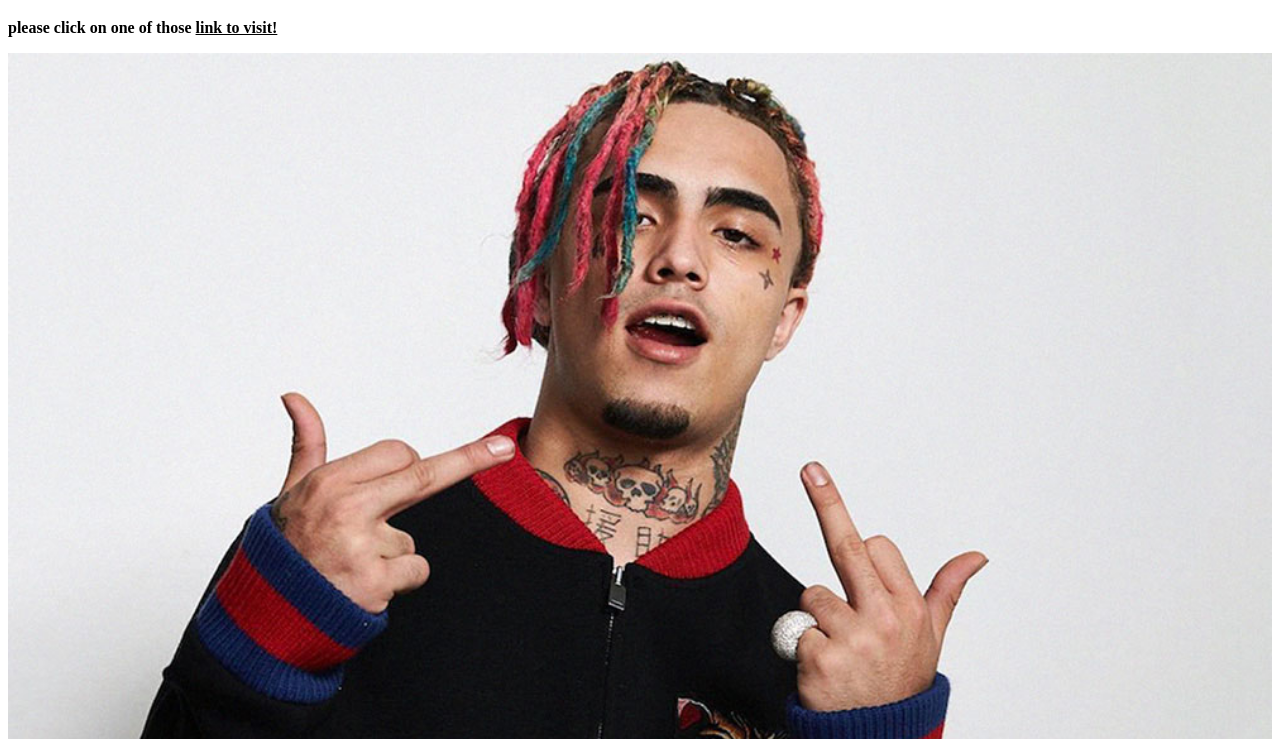
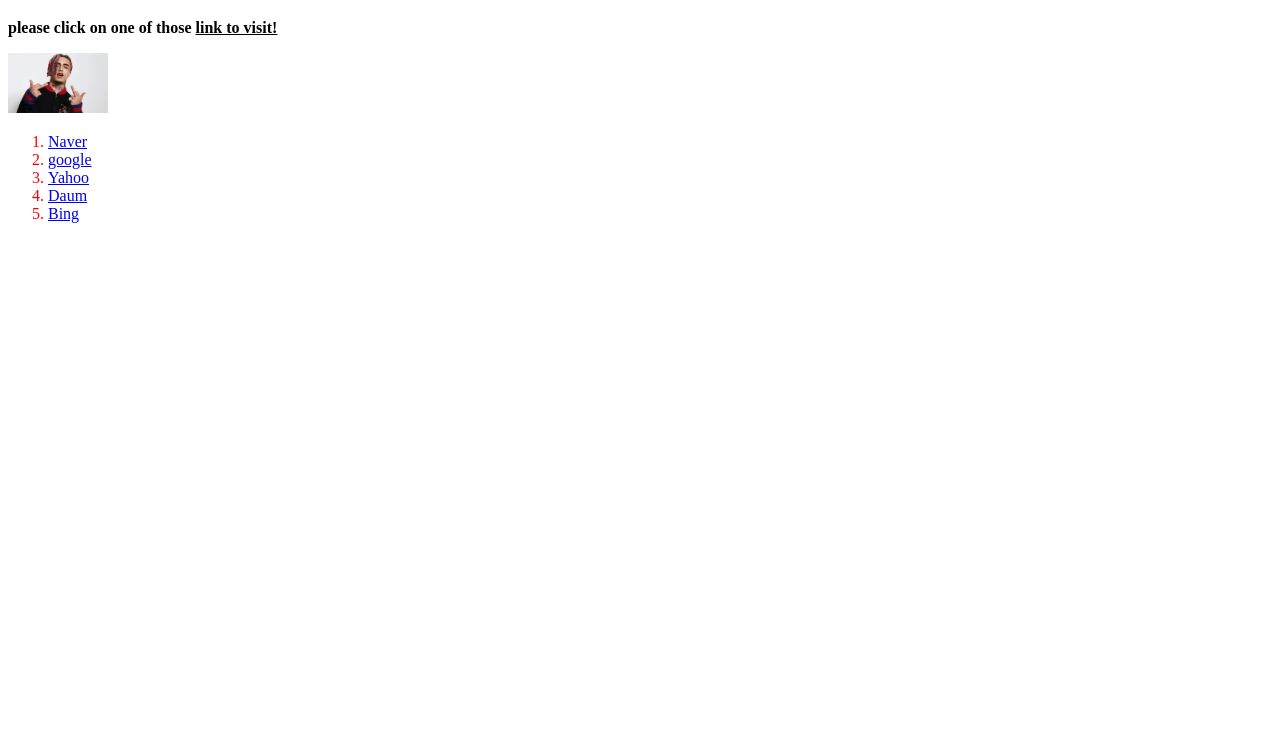
Before and after one commit to M0nKaS/web1, a plain HTML site: page web2.html in a window 1280 px wide. Shown: the part 61-800 px from the top of the page. Drawn offline with Linux system fonts and the light colour scheme.

Commit message:
Update web2.html

```diff
--- a/web2.html
+++ b/web2.html
@@ -13,7 +13,7 @@ color:red;
 <body>
 <h1> Welcome to website redirector. </h1>
 <p> <strong>please click on one of those <u>link to visit!</u> </strong></p>
-<image src = "pump.jpg" width = "100%" >
+<image src = "pump.jpg" width = "100" >
 <ol>
 <li><a href = "http://www.naver.com" target="_blank" title="go to naver" >Naver</a></li>
 <li><a href = "https://www.google.com/webhp?hl=en&sa=X&ved=0ahUKEwjJ6b2o3t_eAhUNEnIKHW-1Cv8QPAgH" >google</a></li>
```
